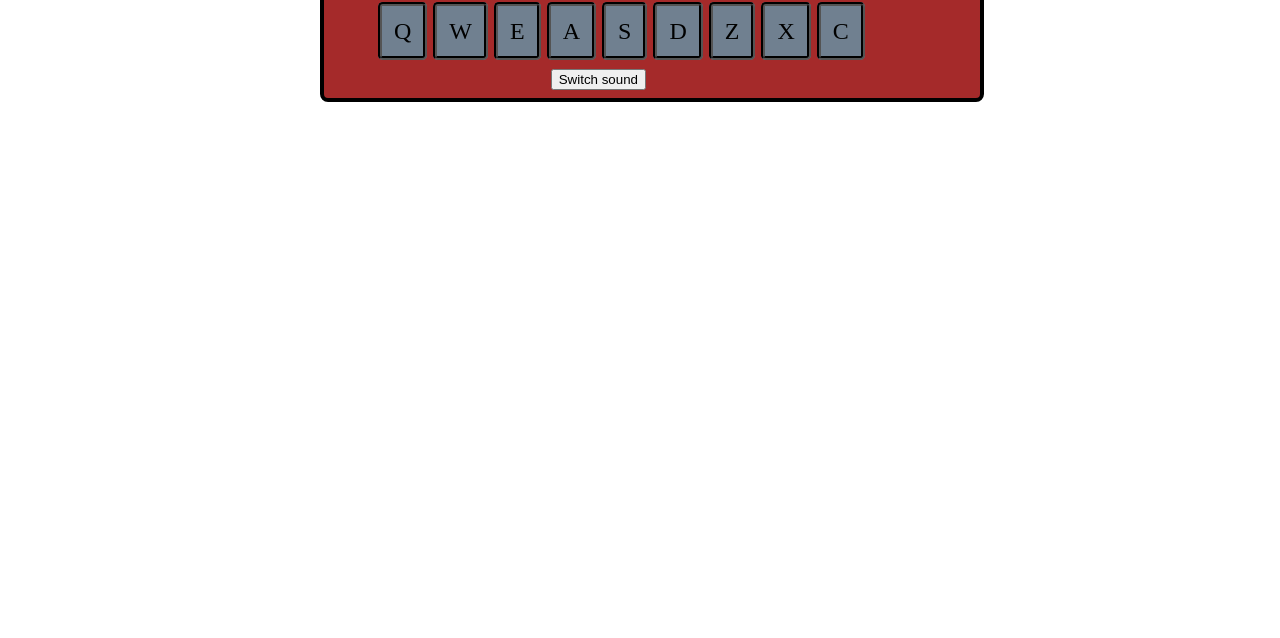
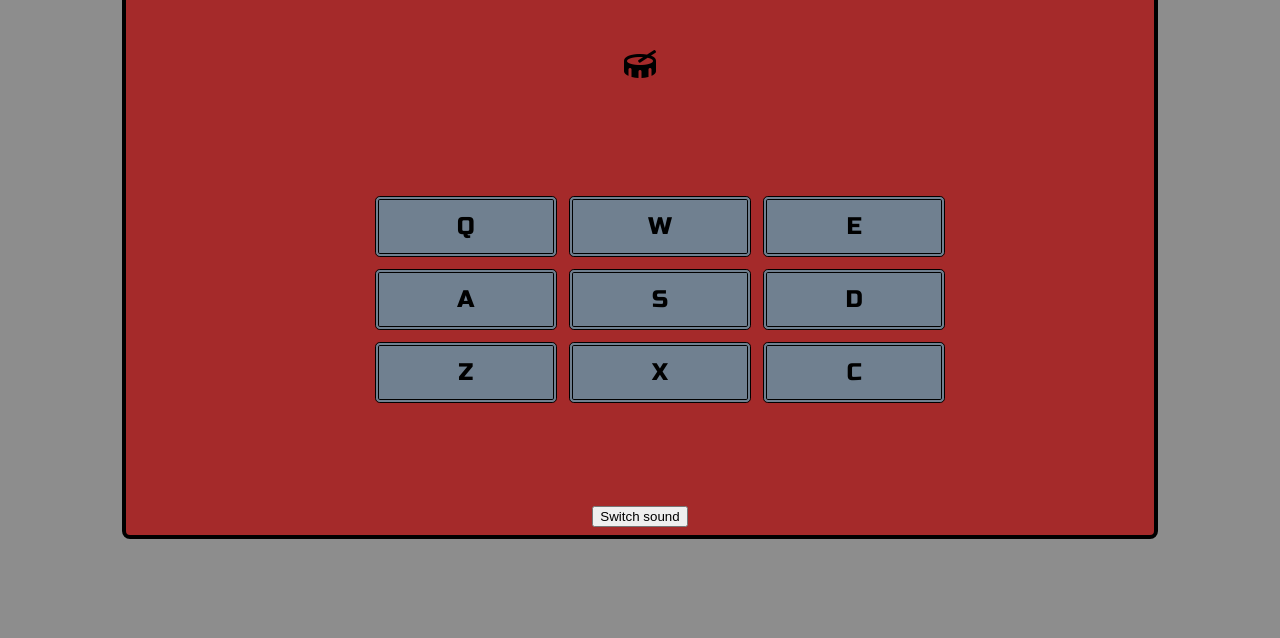
Before and after one commit to ramabadash/React-Drum-Machine, a React app in the folder drum-machine/: page / in a window 1280 px wide. Shown: the part 178-816 px from the top of the page. Built offline with nearby package versions, Linux system fonts and the light colour scheme.

Commit message:
# Add some style

```diff
--- a/drum-machine/package.json
+++ b/drum-machine/package.json
@@ -9,6 +9,7 @@
     "react": "^17.0.2",
     "react-dom": "^17.0.2",
     "react-scripts": "4.0.3",
+    "sass": "^1.43.5",
     "web-vitals": "^1.1.2"
   },
   "scripts": {
--- a/drum-machine/public/index.html
+++ b/drum-machine/public/index.html
@@ -11,6 +11,12 @@
     <meta name="description" content="Web site created using create-react-app" />
     <link rel="apple-touch-icon" href="%PUBLIC_URL%/logo192.png" />
     <link rel="manifest" href="%PUBLIC_URL%/manifest.json" />
+    <link
+      rel="stylesheet"
+      href="https://use.fontawesome.com/releases/v5.13.0/css/all.css"
+      integrity="sha384-Bfad6CLCknfcloXFOyFnlgtENryhrpZCe29RTifKEixXQZ38WheV+i/6YWSzkz3V"
+      crossorigin="anonymous"
+    />
     <script src="https://cdn.freecodecamp.org/testable-projects-fcc/v1/bundle.js" defer></script>
     <title>React Drum-Machine</title>
   </head>
--- a/drum-machine/src/index.js
+++ b/drum-machine/src/index.js
@@ -1,6 +1,6 @@
 import React from 'react';
 import ReactDOM from 'react-dom';
-import './index.css';
+import './index.scss';
 
 import DrumMachine from './js/DrumMachine';
 
--- /dev/null
+++ b/drum-machine/src/index.scss
@@ -0,0 +1,231 @@
+// body {
+//   width: 50%;
+//   margin-left: 25%;
+//   text-align: center;
+// }
+$padWidth: 100px;
+$padHeight: 80px;
+@import url('https://fonts.googleapis.com/css?family=Russo+One');
+
+body {
+  font-family: Russo One;
+}
+
+body {
+  user-select: none;
+  background-color: lighten(grey, 5%);
+}
+
+#root {
+  display: flex;
+  justify-content: center;
+  align-items: center;
+  height: 100vh;
+  text-align: center;
+}
+
+// .inner-container {
+//   outline: 5px solid orange;
+//   position: relative;
+//   width: 660px;
+//   text-align: center;
+//   background-color: lighten(grey, 20%);
+//   .pad-bank {
+//     width: $padWidth * 3 + 32;
+//     height: $padHeight * 3 + 32;
+//     display: inline-block;
+//     margin: 20px;
+//     .drum-pad {
+//       position: relative;
+//       float: left;
+//       width: $padWidth;
+//       height: $padHeight;
+//       margin-right: 10px;
+//       border-radius: 5px;
+//       padding-top: 35px;
+//       box-sizing: border-box;
+//       cursor: pointer;
+//     }
+//   }
+//   .logo {
+//     position: absolute;
+//     top: 5px;
+//     right: 10px;
+//     .inner-logo {
+//       display: inline-block;
+//       font-style: italic;
+//       font-weight: bold;
+//       font-size: 20px;
+//     }
+//   }
+//   .controls-container {
+//     width: 240px;
+//     height: $padHeight * 3 + 32;
+//     display: inline-block;
+//     margin: 40px 20px 0 10px;
+//     vertical-align: top;
+//     .control {
+//       width: 100px;
+//       margin: auto;
+//       p {
+//         margin-bottom: 0;
+//       }
+//       .select {
+//         @extend .outer-select;
+//         .inner {
+//           @extend .inner-select;
+//         }
+//       }
+//     }
+// #display {
+//   width: 200px;
+//   background-color: gray;
+//   margin: 15px auto;
+//   padding: 15px;
+//   box-sizing: border-box;
+// }
+//   }
+// }
+
+// .outer-select {
+//   margin: auto;
+//   border: 1px solid black;
+//   width: 50px;
+//   height: 20px;
+//   padding: 1px;
+//   background-color: black;
+// }
+
+// .inner-select {
+//   width: 23px;
+//   height: 19px;
+//   background: blue;
+//   border: 1px solid black;
+//   box-sizing: border-box;
+//   cursor: pointer;
+// }
+
+// @media screen and (max-width: 650px) {
+//   .inner-container {
+//     transform: scale(0.7);
+//   }
+// }
+// // CUSTOM RANGE INPUT : Credit : https://github.com/darlanrod/input-range-scss/blob/master/_inputrange.scss
+
+// $track-color: #424242 !default;
+// $thumb-color: blue !default;
+
+// $thumb-radius: 0 !default;
+// $thumb-height: 25px !default;
+// $thumb-width: 8px !default;
+// $thumb-shadow-size: 1px !default;
+// $thumb-shadow-blur: 1px !default;
+// $thumb-shadow-color: #111 !default;
+// $thumb-border-width: 0 !default;
+// $thumb-border-color: #fff !default;
+
+// $track-width: 100% !default;
+// $track-height: 5px !default;
+// $track-shadow-size: 2px !default;
+// $track-shadow-blur: 2px !default;
+// $track-shadow-color: #222 !default;
+// $track-border-width: 1px !default;
+// $track-border-color: #000 !default;
+
+// $track-radius: 0 !default;
+// $contrast: 5% !default;
+
+// @mixin shadow($shadow-size, $shadow-blur, $shadow-color) {
+//   box-shadow: $shadow-size $shadow-size $shadow-blur $shadow-color, 0 0 $shadow-size lighten($shadow-color, 5%);
+// }
+
+// @mixin track() {
+//   width: $track-width;
+//   height: $track-height;
+//   cursor: pointer;
+//   transition: all 0.2s ease;
+// }
+
+// @mixin thumb() {
+//   @include shadow($thumb-shadow-size, $thumb-shadow-blur, $thumb-shadow-color);
+//   border: $thumb-border-width solid $thumb-border-color;
+//   height: $thumb-height;
+//   width: $thumb-width;
+//   border-radius: $thumb-radius;
+//   background: $thumb-color;
+//   cursor: pointer;
+// }
+
+// [type='range'] {
+//   -webkit-appearance: none;
+//   margin: $thumb-height / 2 0;
+//   width: $track-width;
+
+//   &:focus {
+//     outline: none;
+//   }
+
+//   &::-webkit-slider-runnable-track {
+//     @include track();
+//     @include shadow($track-shadow-size, $track-shadow-blur, $track-shadow-color);
+//     background: $track-color;
+//     border: $track-border-width solid $track-border-color;
+//     border-radius: $track-radius;
+//   }
+
+//   &::-webkit-slider-thumb {
+//     @include thumb();
+//     -webkit-appearance: none;
+//     margin-top: ((-$track-border-width * 2 + $track-height) / 2) - ($thumb-height / 2);
+//   }
+
+//   &:focus::-webkit-slider-runnable-track {
+//     background: lighten($track-color, $contrast);
+//   }
+
+//   &::-moz-range-track {
+//     @include track();
+//     @include shadow($track-shadow-size, $track-shadow-blur, $track-shadow-color);
+//     background: $track-color;
+//     border: $track-border-width solid $track-border-color;
+//     border-radius: $track-radius;
+//   }
+
+//   &::-moz-range-thumb {
+//     @include thumb();
+//   }
+
+//   &::-ms-track {
+//     @include track();
+//     background: transparent;
+//     border-color: transparent;
+//     border-width: $thumb-width 0;
+//     color: transparent;
+//   }
+
+//   &::-ms-fill-lower {
+//     @include shadow($track-shadow-size, $track-shadow-blur, $track-shadow-color);
+//     background: darken($track-color, $contrast);
+//     border: $track-border-width solid $track-border-color;
+//     border-radius: $track-radius * 2;
+//   }
+
+//   &::-ms-fill-upper {
+//     @include shadow($track-shadow-size, $track-shadow-blur, $track-shadow-color);
+//     background: $track-color;
+//     border: $track-border-width solid $track-border-color;
+//     border-radius: $track-radius * 2;
+//   }
+
+//   &::-ms-thumb {
+//     @include thumb();
+//   }
+
+//   &:focus::-ms-fill-lower {
+//     background: $track-color;
+//   }
+
+//   &:focus::-ms-fill-upper {
+//     background: lighten($track-color, $contrast);
+//   }
+// }
--- a/drum-machine/src/js/DrumMachine.js
+++ b/drum-machine/src/js/DrumMachine.js
@@ -25,7 +25,8 @@ function DrumMachine() {
   };
 
   return (
-    <div id='drum-machine'>
+    <div id='drum-machine' className='inner-container'>
+      <h1>My DrumMachine</h1>
       <DrumPedsDisplay playSound={playSound} soundStr={soundStr} />
     </div>
   );
--- a/drum-machine/src/js/DrumPedsDisplay.js
+++ b/drum-machine/src/js/DrumPedsDisplay.js
@@ -8,7 +8,10 @@ function DrumPedsDisplay({ playSound, soundStr }) {
 
   return (
     <div id='display'>
-      <p ref={soundStr}></p>
+      <p className='sound-str' ref={soundStr}></p>
+      <p className='sound-str'>
+        <i className='fas fa-drum'></i>
+      </p>
       <ul className='peds-list'>
         {soundsBank.map((pedData) => (
           <DrumPed
--- a/drum-machine/src/styles/DrumMachine.css
+++ b/drum-machine/src/styles/DrumMachine.css
@@ -1,11 +1,12 @@
 #drum-machine {
-  width: 100%;
-  margin-top: 25%;
+  width: 80%;
+  /* margin-top: 25%; */
   background-color: brown;
   border-style: solid;
   border-radius: 0.5em;
   border-width: 0.25em;
   display: flex;
   flex-wrap: wrap;
+  flex-direction: column;
   padding: 0.5em;
 }
--- a/drum-machine/src/styles/DrumPedsDisplay.css
+++ b/drum-machine/src/styles/DrumPedsDisplay.css
@@ -1,15 +1,58 @@
 .peds-list {
   list-style: none;
+  display: inline;
   font-size: 1.5em;
+  display: grid;
+  grid-template-columns: repeat(5, 1fr);
+  grid-template-rows: repeat(5, 1fr);
+  grid-column-gap: 0px;
+  grid-row-gap: 0px;
+}
+
+.Q {
+  grid-area: 2 / 2 / 3 / 3;
+}
+.W {
+  grid-area: 2 / 3 / 3 / 4;
+}
+.E {
+  grid-area: 2 / 4 / 3 / 5;
+}
+.A {
+  grid-area: 3 / 2 / 4 / 3;
+}
+.S {
+  grid-area: 3 / 3 / 4 / 4;
+}
+.D {
+  grid-area: 3 / 4 / 4 / 5;
+}
+.Z {
+  grid-area: 4 / 2 / 5 / 3;
+}
+.X {
+  grid-area: 4 / 3 / 5 / 4;
+}
+.C {
+  grid-area: 4 / 4 / 5 / 5;
 }
 
 .peds-list > li {
   display: inline;
   padding: 0.5em;
-  margin-left: 0.25em;
+  margin: 0.25em;
   background-color: slategrey;
   border-radius: 0.2em;
   border-color: black;
   border-width: 0.2em;
-  border-style: groove;
+  border-style: double;
+  cursor: pointer;
 }
+
+.peds-list > li:hover {
+  background-color: cadetblue;
+}
+
+.sound-str {
+  font-size: 2em;
+}
```
Also changed, not shown: drum-machine/src/index.css (deleted), 1 other file.
